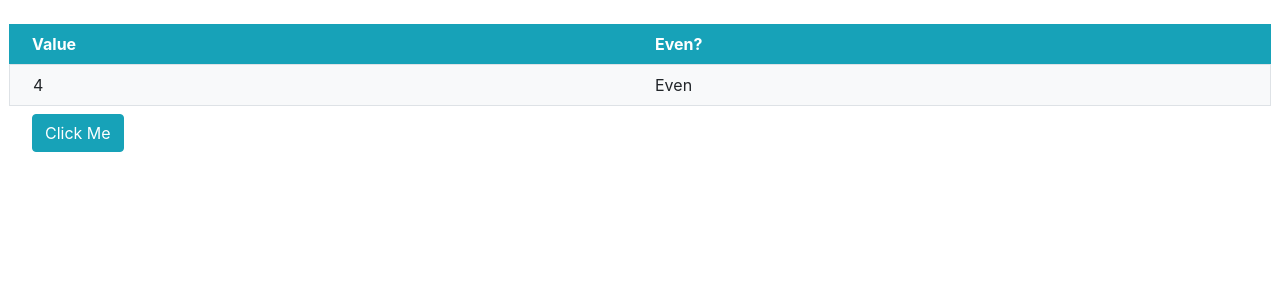
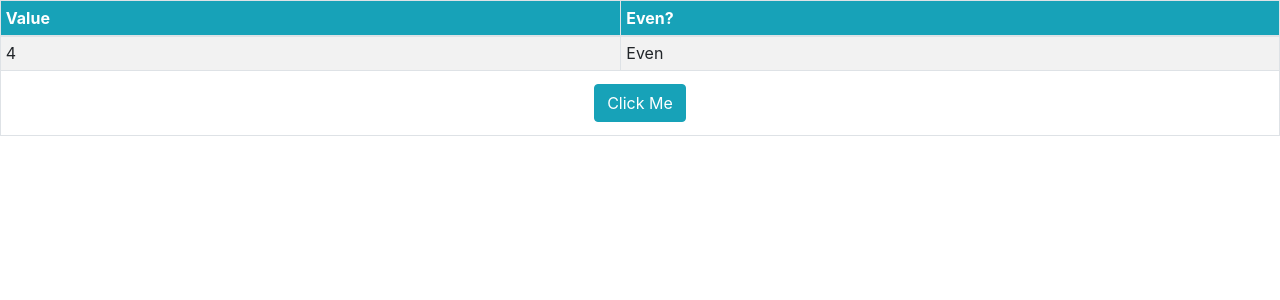
Before and after one commit to ousbah/my-pro-react-16, a React (Create React App) app in the folder 03-HTML-JSX-and-CSS-Primer/primer/: page / in a window 1280 px wide. Shown: the top 300 px of the page. Built offline with nearby package versions, Linux system fonts and the light colour scheme.

Commit message:
Understanding Bootstrap - Styling tables

```diff
--- a/03-HTML-JSX-and-CSS-Primer/primer/src/App.js
+++ b/03-HTML-JSX-and-CSS-Primer/primer/src/App.js
@@ -18,31 +18,29 @@ export default class App extends Component {
   }
 
   render = () => (
-      <div className="container-fluid p-4">
-        <div className="row bg-info text-white p-2">
-          <div className="col font-weight-bold">
-            Value
-          </div>
-          <div className="col-6 font-weight-bold">
-            Even?
-          </div>
-        </div>
-        <div className="row bg-light p-2 border">
-          <div className="col">
-            { this.state.count }
-          </div>
-          <div className="col-6">
-            { this.isEven(this.state.count) }
-          </div>
-        </div>
-        <div className="row">
-          <div className="col">
+    <table className="table table-striped table-bordered table-sm">
+      <thead className="bg-info text-white">
+        <tr>
+          <th>Value</th>
+          <th>Even?</th>
+        </tr>
+      </thead>
+      <tbody>
+        <tr>
+          <td>{ this.state.count }</td>
+          <td>{ this.isEven(this.state.count) }</td>
+        </tr>
+      </tbody>
+      <tfoot className="text-center">
+        <tr>
+          <td colSpan="2">
             <button className="btn btn-info m-2"
                     onClick={ this.handleClick }>
               Click Me
             </button>
-          </div>
-        </div>
-      </div>
+          </td>
+        </tr>
+      </tfoot>
+    </table>
   )
 }
```
